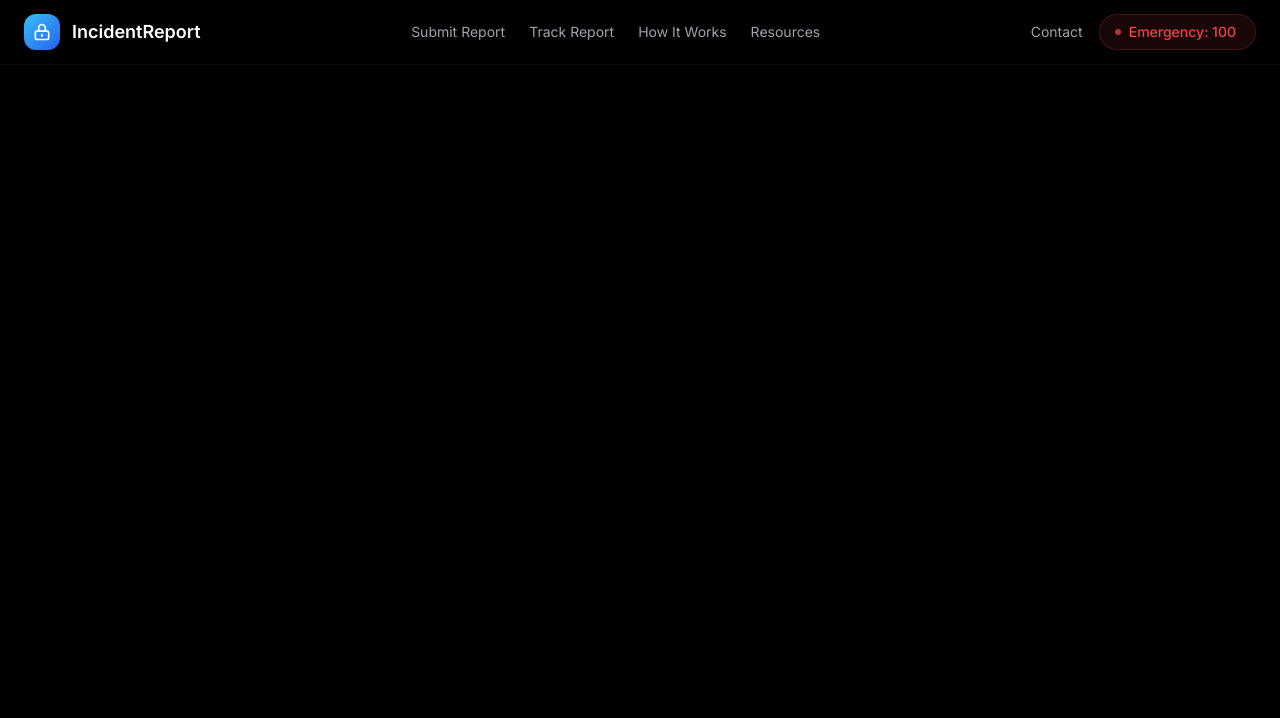
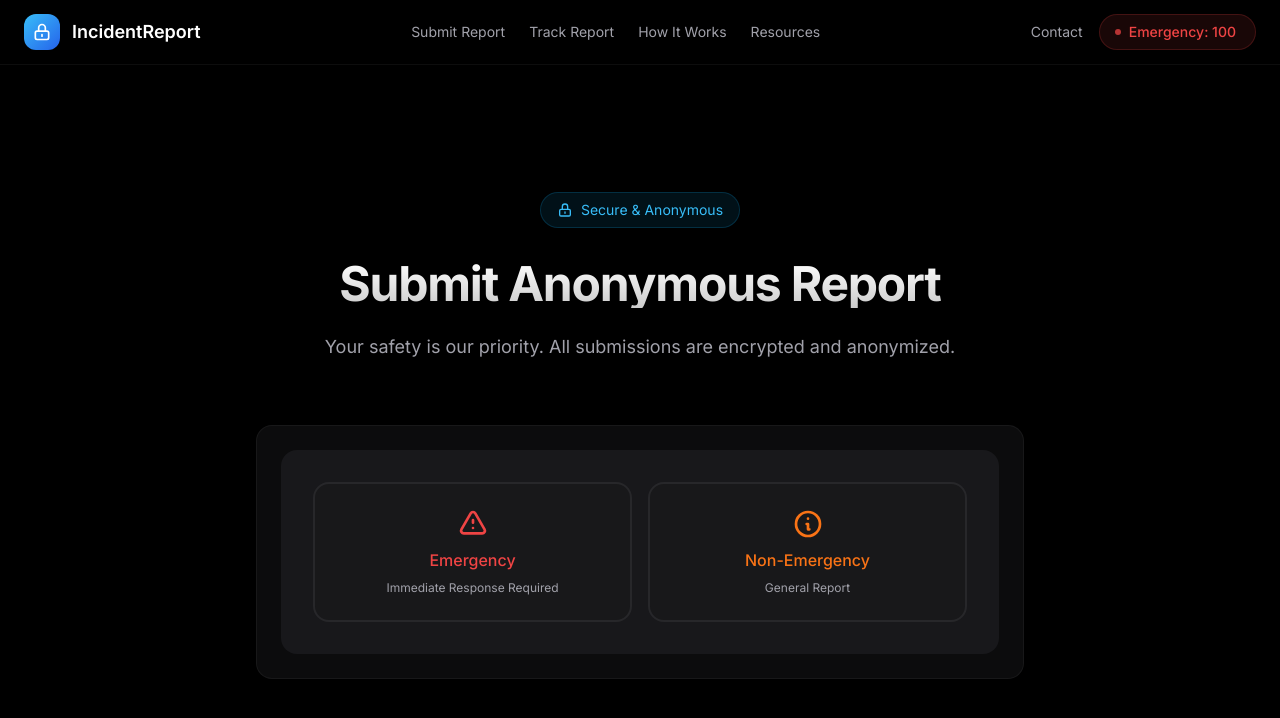
Before and after one commit to Avashbhandari01/Incident-Report-App, a Next.js app: page /submit-report in a window 1280 px wide. Before the commit this address had no page. Shown: the top 718 px of the page. Built offline with nearby package versions, Linux system fonts and the light colour scheme.

Commit message:
Submit report page emergency buttons.

```diff
--- /dev/null
+++ b/app/submit-report/page.tsx
@@ -0,0 +1,50 @@
+"use client";
+import { ReportWizard } from "@/src/components/report/ReportWizaed";
+
+export default function SubmitReport() {
+  return (
+    <div className="relative min-h-screen bg-black selection:bg-sky-500/20 overflow-hidden">
+      {/* Gradient Background */}
+      <div className="fixed inset-0 -z-10 min-h-screen">
+        <div className="absolute inset-0 h-full bg-[radial-gradient(circle_at_center,rgba(56,189,248,0.03),transparent_50%)]" />
+        <div className="absolute inset-0 h-full bg-[radial-gradient(circle_at_center,rgba(14,165,233,0.04),transparent_70%)]" />
+      </div>
+
+      <main className="relative px-6 pt-32">
+        <div className="mx-auto max-w-3xl">
+          <div className="flex flex-col items-center text-center">
+            <div className="inline-flex h-9 items-center gap-2 rounded-full border border-sky-500/20 bg-sky-500/10 px-4 text-sm text-sky-400">
+              <svg
+                className="h-4 w-4"
+                fill="none"
+                viewBox="0 0 24 24"
+                stroke="currentColor"
+              >
+                <path
+                  strokeLinecap="round"
+                  strokeLinejoin="round"
+                  strokeWidth={2}
+                  d="M12 15v2m-6 4h12a2 2 0 002-2v-6a2 2 0 00-2-2H6a2 2 0 00-2 2v6a2 2 0 002 2zm10-10V7a4 4 0 00-8 0v4h8z"
+                />
+              </svg>
+              Secure & Anonymous
+            </div>
+
+            <h1 className="mt-8 bg-gradient-to-b from-white to-white/80 bg-clip-text text-5xl font-bold tracking-tight text-transparent">
+              Submit Anonymous Report
+            </h1>
+
+            <p className="mt-6 max-w-2xl text-lg leading-relaxed text-zinc-400">
+              Your safety is our priority. All submissions are encrypted and
+              anonymized.
+            </p>
+          </div>
+
+          <div className="mt-16 bg-zinc-900/50 rounded-2xl border border-white/5 p-6">
+            <ReportWizard />
+          </div>
+        </div>
+      </main>
+    </div>
+  );
+}
--- /dev/null
+++ b/src/components/report/ReportForm.tsx
@@ -0,0 +1,109 @@
+"use client";
+import { useState, useCallback } from "react";
+
+const REPORT_TYPES = [
+  "Theft",
+  "Fire Outbreak",
+  "Medical Emergency",
+  "Natural Disaster",
+  "Violence",
+  "Others",
+] as const;
+
+type ReportType = "EMERGENCY" | "NON_EMERGENCY";
+
+interface ReportFormProps {
+  onComplete: (data: any) => void;
+}
+
+export function ReportForm({ onComplete }: ReportFormProps) {
+  const [formData, setFormData] = useState({
+    incidentType: "" as ReportType,
+    specificType: "",
+    location: "",
+    description: "",
+    title: "",
+  });
+
+  const [image, setImage] = useState<string | null>(null);
+  const [isAnalyzing, setIsAnalyzing] = useState(false);
+  const [coordinates, setCoordinates] = useState<{
+    latitude: number | null;
+    longitude: number | null;
+  }>({
+    latitude: null,
+    longitude: null,
+  });
+  const [isSubmitting, setIsSubmitting] = useState(false);
+
+  return (
+    <form className="space-y-8">
+      {/* Emergency Type Selection */}
+      <div className="grid grid-cols-2 gap-4">
+        <button
+          type="button"
+          onClick={() =>
+            setFormData((prev) => ({ ...prev, incidentType: "EMERGENCY" }))
+          }
+          className={`p-6 rounded-2xl border-2 transition-all duration-200 ${
+            formData.incidentType === "EMERGENCY"
+              ? "bg-red-500/20 border-red-500 shadow-lg shadow-red-500/20"
+              : "bg-zinc-900/50 border-zinc-800 hover:bg-red-500/10 hover:border-red-500/50"
+          }`}
+        >
+          <div className="flex flex-col items-center space-y-2">
+            <svg
+              className="w-8 h-8 text-red-500"
+              fill="none"
+              viewBox="0 0 24 24"
+              stroke="currentColor"
+            >
+              <path
+                strokeLinecap="round"
+                strokeLinejoin="round"
+                strokeWidth={2}
+                d="M12 9v2m0 4h.01m-6.938 4h13.856c1.54 0 2.502-1.667 1.732-3L13.732 4c-.77-1.333-2.694-1.333-3.464 0L3.34 16c-.77 1.333.192 3 1.732 3z"
+              />
+            </svg>
+            <span className="font-medium text-red-500">Emergency</span>
+            <span className="text-xs text-zinc-400">
+              Immediate Response Required
+            </span>
+          </div>
+        </button>
+
+        <button
+          type="button"
+          onClick={() =>
+            setFormData((prev) => ({ ...prev, incidentType: "NON_EMERGENCY" }))
+          }
+          className={`p-6 rounded-2xl border-2 transition-all duration-200 ${
+            formData.incidentType === "NON_EMERGENCY"
+              ? "bg-orange-500/20 border-orange-500 shadow-lg shadow-orange-500/20"
+              : "bg-zinc-900/50 border-zinc-800 hover:bg-orange-500/10 hover:border-orange-500/50"
+          }`}
+        >
+          <div className="flex flex-col items-center space-y-2">
+            <svg
+              className="w-8 h-8 text-orange-500"
+              fill="none"
+              viewBox="0 0 24 24"
+              stroke="currentColor"
+            >
+              <path
+                strokeLinecap="round"
+                strokeLinejoin="round"
+                strokeWidth={2}
+                d="M13 16h-1v-4h-1m1-4h.01M21 12a9 9 0 11-18 0 9 9 0 0118 0z"
+              />
+            </svg>
+            <span className="font-medium text-orange-500">Non-Emergency</span>
+            <span className="text-xs text-zinc-400">General Report</span>
+          </div>
+        </button>
+      </div>
+
+      {/* Image Upload */}
+    </form>
+  );
+}
--- /dev/null
+++ b/src/components/report/ReportWizaed.tsx
@@ -0,0 +1,24 @@
+"use client";
+import { useState } from "react";
+import { ReportForm } from "./ReportForm";
+// reportsubmitted
+
+export function ReportWizard() {
+  const [currentStep, setCurrentStep] = useState(1);
+  const [reportData, setReportData] = useState<any>(null);
+
+  const handleStepComplete = async (data: any) => {
+    setReportData({ ...reportData, ...data });
+
+    if (currentStep === 3) {
+      return;
+    }
+    setCurrentStep((prev) => prev + 1);
+  };
+
+  return (
+    <div className="rounded-2xl bg-zinc-900 p-8">
+      {currentStep === 1 && <ReportForm onComplete={handleStepComplete} />}
+    </div>
+  );
+}
```
